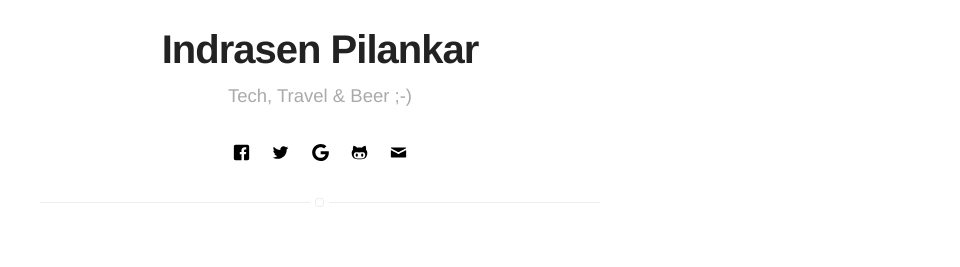
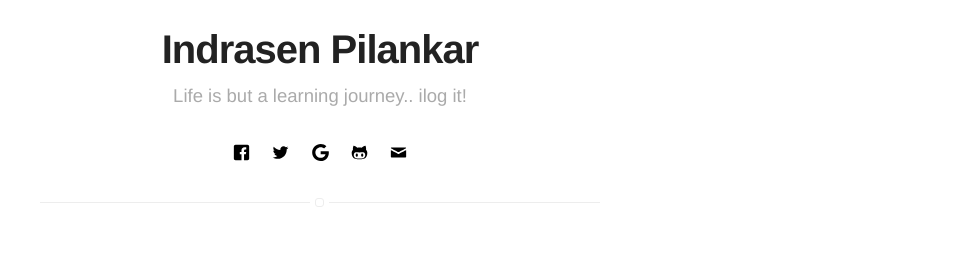
Before and after one commit to varunpilankar/il0g, a Jekyll site: the page built from tags.html, in a window 1280 px wide. Shown: the part 252-519 px from the top of the page, without its empty margins (320-1280 px from the left). Built offline with Jekyll 4.4.1, drawn with Linux system fonts in a browser that asks for light colours; emoji names are drawn with the system emoji font.

Commit message:
bio updated

```diff
--- a/_config.yml
+++ b/_config.yml
@@ -1,6 +1,6 @@
 # main text of home
 name: Indrasen Pilankar
-bio: Tech, Travel & Beer ;-)
+bio: Life is but a learning journey.. ilog it!
 
 # twitter summary info
 description: A blog about technology and stuff related
```
